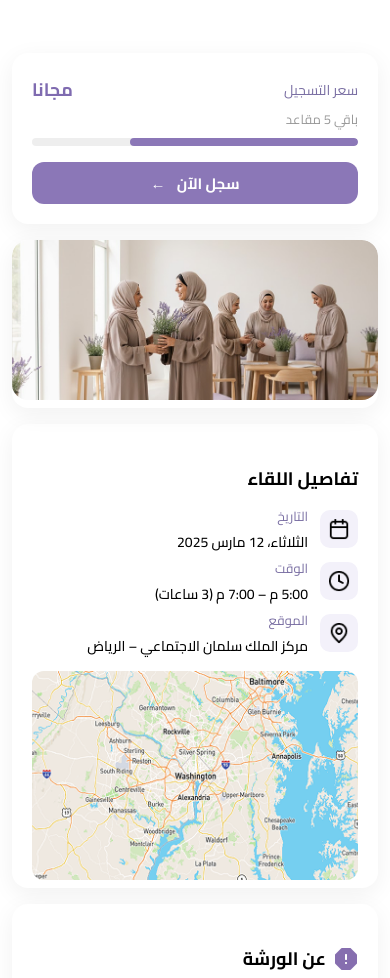
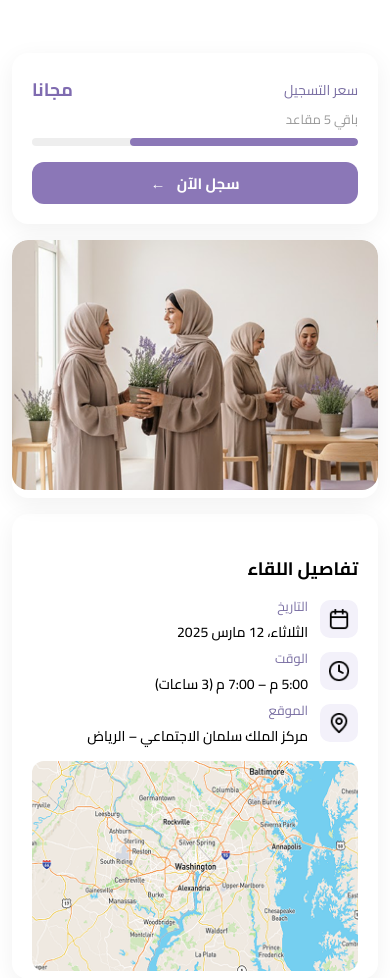
Before and after one commit to yassersalem74/NAHAR-EL-SA3ADAA, a PHP site: page /session-detail.html in a window 390 px wide. Shown: the part 884-1862 px from the top of the page. Run offline with PHP 8.4, Linux system fonts and the light colour scheme.

Commit message:
FEATURE/ added session-detail page-1

```diff
--- a/media.css
+++ b/media.css
@@ -162,7 +162,7 @@
   }
 
   .session-header-image img {
-    height: auto;
+    height: 250px !important;
   }
 
 }
```
